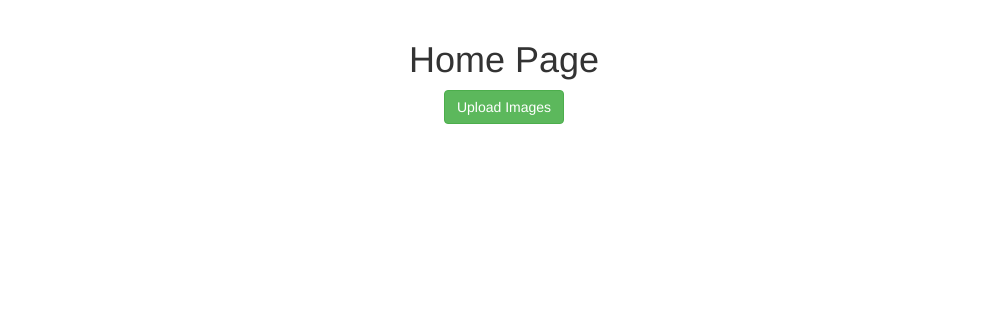
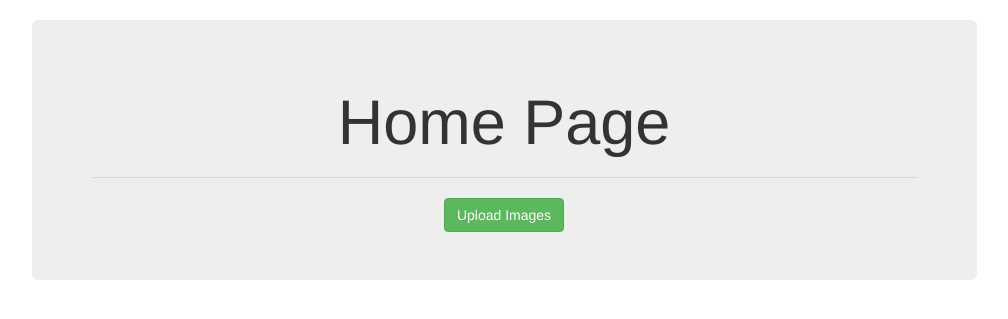
Before and after one commit to ddavignon/image-detection, a Flask app: template templates/pages/home.html in a window 1280 px wide. Shown: the part 51-370 px from the top of the page, without its empty margins (151-1159 px from the left). Run offline with Flask 2, Linux system fonts and the light colour scheme; the template is opened without the code that fills it, so the values that code supplies are empty; some libraries are stand-ins or nearby versions.

Commit message:
fix crash

```diff
--- a/application.py
+++ b/application.py
@@ -118,34 +118,35 @@ client = SightengineClient('1815250773', 'oGKFfnDkDkcoKcH3x2hw')
 def check_image_for_minors(image):
     # output = client.check('face-attributes').set_url(image_url)
     output = client.check('face-attributes').set_file(image)
+    # print('The output from checking the image', output)
+    try:
+        for face in output['faces']:
+            if 'attributes' in face:
+                if face['attributes']['minor'] > 0.80:
+                    print("child image found")
+                    imgpil = Image.open(image)
+                    imgwidth = imgpil.size[0]
+                    imgheight = imgpil.size[1]
 
-    for face in output['faces']:
-        if 'attributes' in face:
-            if face['attributes']['minor'] > 0.85:
-                print("child image found")
-                imgpil = Image.open(image)
-                imgwidth = imgpil.size[0]
-                imgheight = imgpil.size[1]
+                    x1 = face['x1']
+                    y1 = face['y1']
+                    x2 = face['x2']
+                    y2 = face['y2']
 
-                x1 = face['x1']
-                y1 = face['y1']
-                x2 = face['x2']
-                y2 = face['y2']
+                    xx1 = int(round(float(x1 * imgwidth)))
+                    yy1 = int(round(float(y1 * imgheight)))
+                    xx2 = int(round(float(x2 * imgwidth)))
+                    yy2 = int(round(float(y2 * imgheight)))
 
-                xx1 = int(round(float(x1 * imgwidth)))
-                yy1 = int(round(float(y1 * imgheight)))
-                xx2 = int(round(float(x2 * imgwidth)))
-                yy2 = int(round(float(y2 * imgheight)))
+                    baby = imgpil.copy()
+                    blurredbaby = baby.crop((xx1, yy1, xx2, yy2))
 
-                baby = imgpil.copy()
-                blurredbaby = baby.crop((xx1, yy1, xx2, yy2))
-
-                blurredbaby = blurredbaby.filter(ImageFilter.GaussianBlur(10))
-                baby.paste(blurredbaby, (xx1, yy1))
-                baby.save(image)
-
+                    blurredbaby = blurredbaby.filter(ImageFilter.GaussianBlur(10))
+                    baby.paste(blurredbaby, (xx1, yy1))
+                    baby.save(image)
+    except:
+        print('no face found yo')
     print("done!")
-
 
 if __name__ == '__main__':
     db.create_all()
--- a/templates/pages/home.html
+++ b/templates/pages/home.html
@@ -3,9 +3,12 @@
 <!-- Page Content -->
 <div class="container">
   <div class="row">
-    <div class="col-lg-12 text-center">
-      <h1 class="mt-5">Home Page</h1>
-        <a href="{{ url_for('upload') }}" class="btn btn-success">Upload Images</a>
+    <div class="col-md-10 col-md-offset-1 text-center">
+        <div class="jumbotron">
+            <h1 class="mt-5">Home Page</h1>
+            <hr/>
+            <a href="{{ url_for('upload') }}" class="btn btn-success">Upload Images</a>
+        </div>
     </div>
   </div>
 </div>
```
